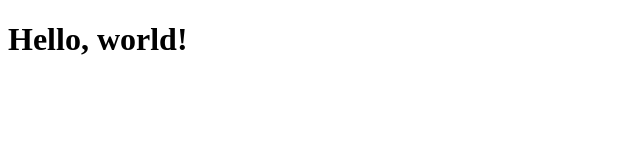
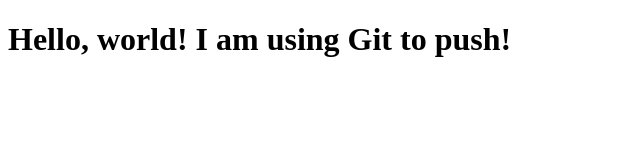
Before and after one commit to witselkl/Geog576_lab, a plain HTML site: page index.html in a window 1280 px wide. Shown: the whole page, without its empty margins (0-640 px from the left). Drawn offline with Linux system fonts and the light colour scheme.

Commit message:
updated text

```diff
--- a/index.html
+++ b/index.html
@@ -7,6 +7,6 @@
   <meta name="description" content="" />
 </head>
 <body>
-  <h1>Hello, world!</h1>
+  <h1>Hello, world! I am using Git to push!</h1>
 </body>
 </html>
```
